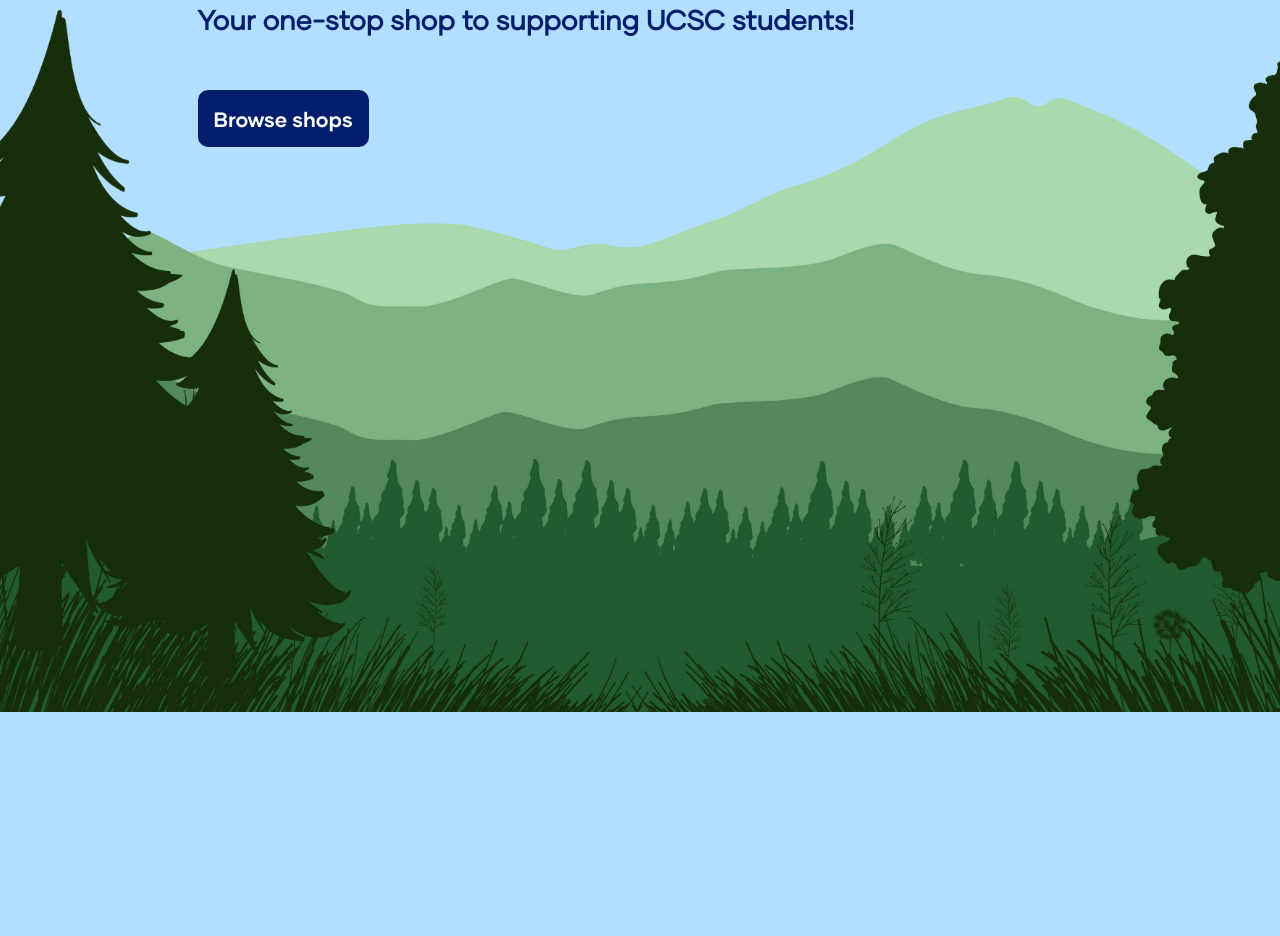
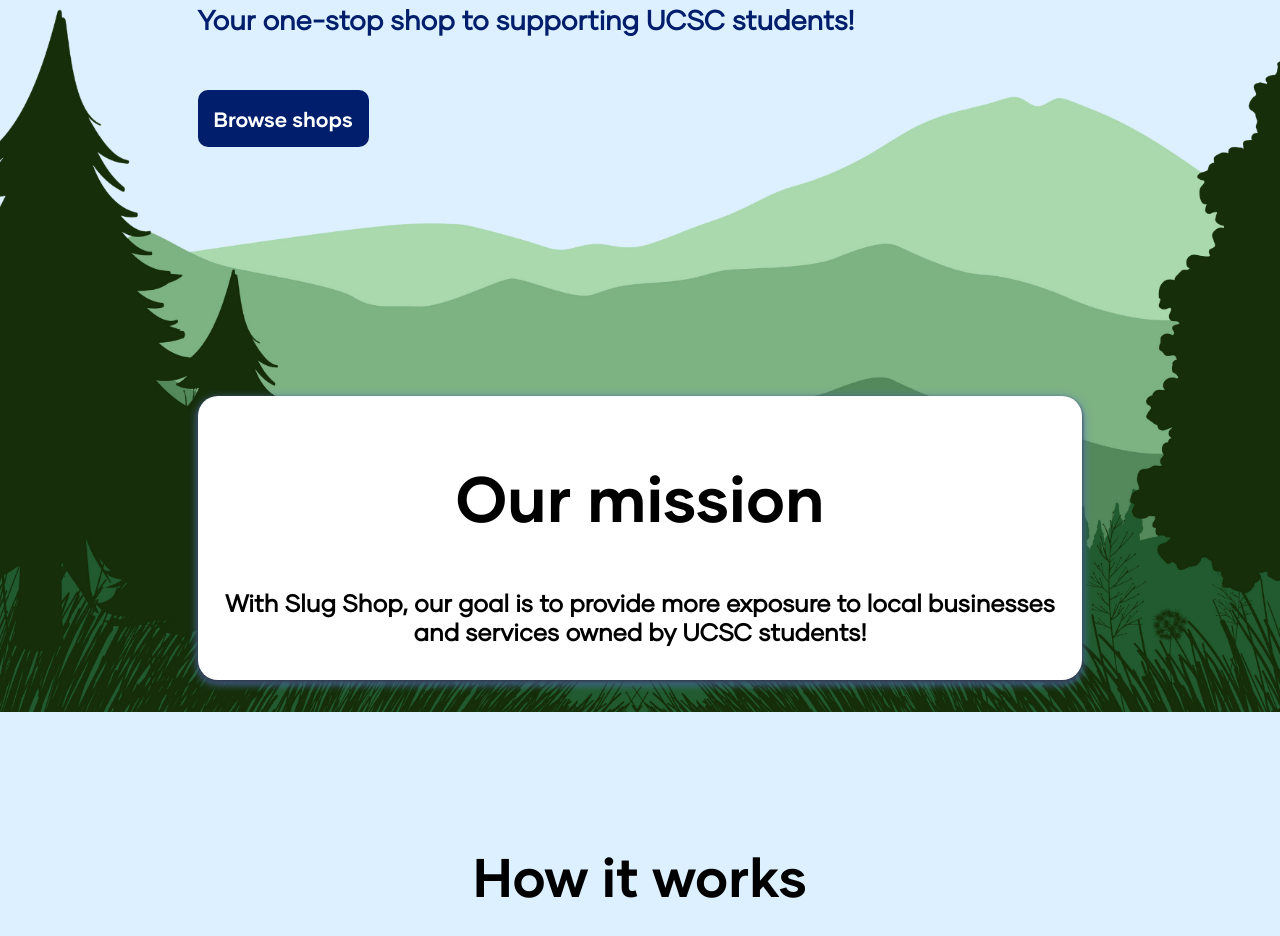
Before and after one commit to namarilee/slug-shop, a plain HTML site: page index.html in a window 1280 px wide. Shown: the part 360-1296 px from the top of the page. Before the commit the page ends 1084 px from the top, so only its background shows below. Drawn offline with Linux system fonts and the light colour scheme.

Commit message:
starting how it works section

```diff
--- a/css/style.css
+++ b/css/style.css
@@ -13,7 +13,7 @@
 /* General */
 
 body {
-	background-color: rgb(178, 223, 255);
+	background-color:  rgb(221, 240, 255);
 
 }
 
@@ -35,7 +35,7 @@ body {
 
 :root {
 	--dark-blue: rgb(0, 30, 107);
-	--light-blue: rgb(178, 223, 255);
+	--light-blue:  rgb(221, 240, 255);
 }
 /* Nav bar */
 
@@ -137,3 +137,40 @@ li a {
 	font-size: 1.7em;
 	margin-bottom: 2em;
 }
+
+/* Mission */
+#mission {
+	text-align: center;
+	justify-content: center;
+	background-color: white;
+	margin-left: 15%;
+	margin-right: 15%;
+	margin-top: -20em;
+	padding: 10px;
+	border-radius: 20px;
+	transition: box-shadow .3s ease;
+	box-shadow: 0 2px 4px 0 rgb(43, 49, 56), 0 3px 10px 0 rgb(93, 126, 217);
+	z-index: 3;
+	position: relative;
+}
+
+#mission:hover {
+	box-shadow: 0px 0px 20px rgb(51, 176, 222);
+}
+
+#mission-title {
+	font-family: "Gilmer Bold";
+	font-size: 4em;
+}
+
+#mission-subtitle {
+	font-family: "Gilmer";
+	font-size: 1.5em;
+}
+
+#how {
+	margin-top: 3em;
+	text-align: center;
+	font-family: "Gilmer Bold";
+	font-size: 3.4em;
+}
--- a/index.html
+++ b/index.html
@@ -46,6 +46,14 @@
 		<img id="fbg" src="ss-images/forest-bgd.png">
 	</section>
 
+    <!-- Our mission -->
+    <section id="mission-section">
+        <div id="mission">
+            <h1 id="mission-title">Our mission</h1>
+            <h3 id="mission-subtitle">With Slug Shop, our goal is to provide more exposure to local businesses and services owned by UCSC students!</h3>
+        </div>
+        <h1 id="how">How it works</h1>
 
+    </section>
 </body>
 </html>
```
Also changed, not shown: html/shop.html (+15 -15 lines), ss-images/beanie.jpg (added), ss-images/embroidery.jpg (added), ss-images/nails.jpg (added), ss-images/sewing.jpg (added), ss-images/spaghetti.jpg (added), ss-images/sweaters.jpg (added), 8 other files.
